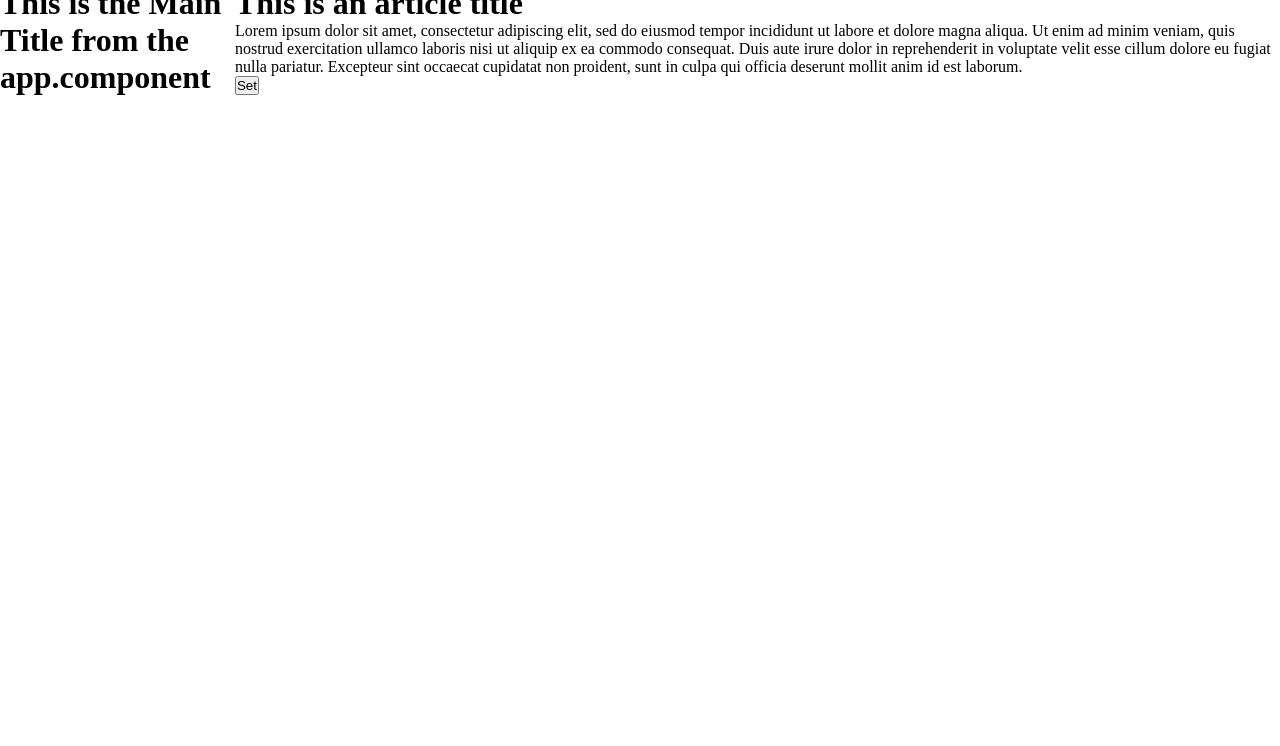
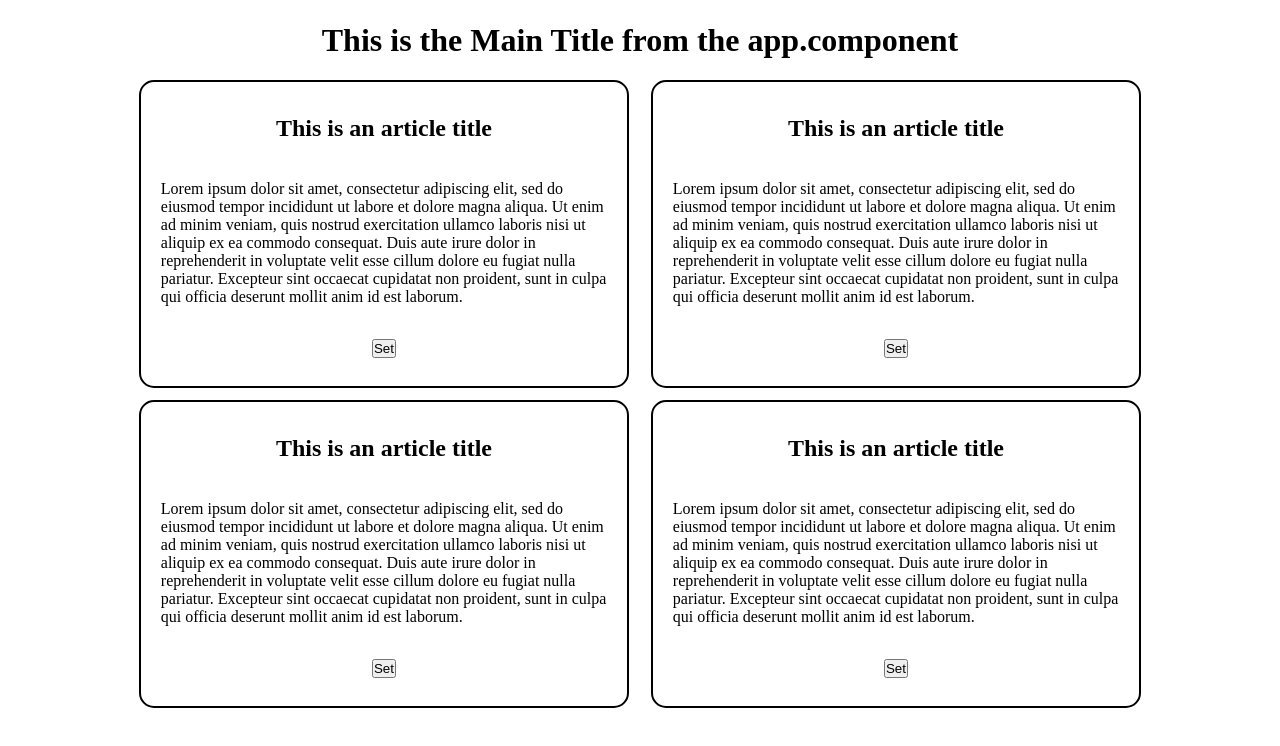
Before and after one commit to cw66786/angular_day1_hw, an Angular app in the folder Angular_day1_hw/: page / in a window 1280 px wide. Shown: the top 746 px of the page. Built offline with nearby package versions, Linux system fonts and the light colour scheme.

Commit message:
basic layout done

```diff
--- a/Angular_day1_hw/src/app/app.component.css
+++ b/Angular_day1_hw/src/app/app.component.css
@@ -6,5 +6,17 @@
     display: flex;
     justify-content: center;
     align-items: center;
+    text-align: center;
 
 }
+
+
+.secondary-container {
+    height: 80vh;
+    width: 80vw;
+    margin: auto;
+   display: grid;
+   grid-template-columns: 1fr 1fr;
+   grid-template-rows: 1fr 1fr;
+
+}
--- a/Angular_day1_hw/src/app/app.component.html
+++ b/Angular_day1_hw/src/app/app.component.html
@@ -1,5 +1,6 @@
 <div class="main">
-    <h1>This is the Main Title from the app.component</h1>
-    <app-articles></app-articles>
-
+  <h1>This is the Main Title from the app.component</h1>
 </div>
+<div class="secondary-container">
+  <app-articles *ngFor="let color of colors"></app-articles>
+</div>
--- a/Angular_day1_hw/src/app/app.component.ts
+++ b/Angular_day1_hw/src/app/app.component.ts
@@ -7,4 +7,10 @@ import { Component } from '@angular/core';
 })
 export class AppComponent {
   title = 'Angular_day1_hw';
+
+  colors: string[] = ["Blue","Black","Red","Green"];
+
+
+
+
 }
--- a/Angular_day1_hw/src/app/articles/articles.component.css
+++ b/Angular_day1_hw/src/app/articles/articles.component.css
@@ -0,0 +1,20 @@
+
+
+.article-container {
+    display: flex;
+    flex-direction: column;
+    justify-content: space-evenly;
+    align-items: center;
+    width: 95%;
+    height: 95%;
+    margin: auto;
+
+    border-radius: 15px;
+    border: 2px solid black;
+}
+
+.article-container h2,
+.article-container p {
+
+    margin: 5px 20px;
+}
--- a/Angular_day1_hw/src/app/articles/articles.component.html
+++ b/Angular_day1_hw/src/app/articles/articles.component.html
@@ -1,4 +1,5 @@
-<h1>This is an article title</h1>
+<div class="article-container">
+<h2>This is an article title</h2>
 <p>
   Lorem ipsum dolor sit amet, consectetur adipiscing elit, sed do eiusmod tempor
   incididunt ut labore et dolore magna aliqua. Ut enim ad minim veniam, quis
@@ -9,3 +10,4 @@
 </p>
 
 <button>Set </button>
+</div>
```
